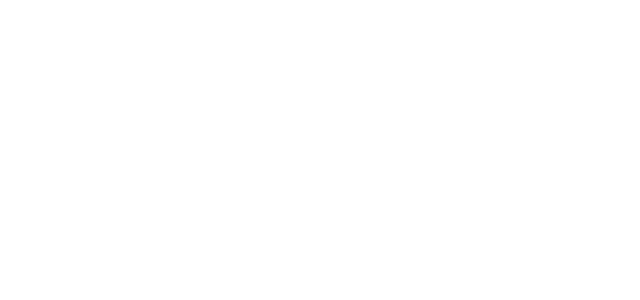
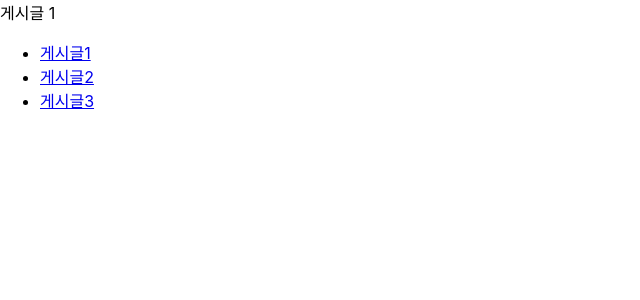
Before and after one commit to vnfdusdl/TIL, a React (Create React App) app in the folder router-tutorial/: page /articles/1 in a window 1280 px wide. Before the commit this address had no page. Shown: the top 300 px of the page, without its empty margins (0-640 px from the left). Built offline with nearby package versions, Linux system fonts and the light colour scheme.

Commit message:
[study] Outlet을 이용한 중첩된 라우트

```diff
--- a/router-tutorial/src/App.js
+++ b/router-tutorial/src/App.js
@@ -2,6 +2,8 @@
 
 import Home from './pages/Home';
 import About from './pages/About';
+import Article from './pages/Article';
+import Articles from './pages/Articles';
 import Profile from './pages/Profile';
 
 function App() {
@@ -10,6 +12,9 @@
       <Route path='/' element={<Home />} />
       <Route path='/about' element={<About />} />
       <Route path='/profile/:username' element={<Profile />} />
+      <Route path='/articles' element={<Articles />}>
+        <Route path=':id' element={<Article />} />
+      </Route>
     </Routes>
   );
 }
--- /dev/null
+++ b/router-tutorial/src/pages/Article.js
@@ -0,0 +1,8 @@
+import { useParams } from 'react-router-dom';
+
+const Article = () => {
+  const { id } = useParams();
+  return <div> 게시글 {id}</div>;
+};
+
+export default Article;
--- /dev/null
+++ b/router-tutorial/src/pages/Articles.js
@@ -0,0 +1,23 @@
+import { Link, Outlet } from 'react-router-dom';
+
+const Articles = () => {
+  return (
+    <div>
+      {/* Oulet이 사용된 자리에 중첩된 라이트가 보여지게 된다.  */}
+      <Outlet />
+      <ul>
+        <li>
+          <Link to='/articles/1'>게시글1</Link>
+        </li>
+        <li>
+          <Link to='/articles/2'>게시글2</Link>
+        </li>
+        <li>
+          <Link to='/articles/3'>게시글3</Link>
+        </li>
+      </ul>
+    </div>
+  );
+};
+
+export default Articles;
--- a/router-tutorial/src/pages/Home.js
+++ b/router-tutorial/src/pages/Home.js
@@ -15,6 +15,9 @@
         <li>
           <Link to='/profile/gildong'>gildong</Link>
         </li>
+        <li>
+          <Link to='/articles'>게시글목록</Link>
+        </li>
       </ul>
     </div>
   );
```
